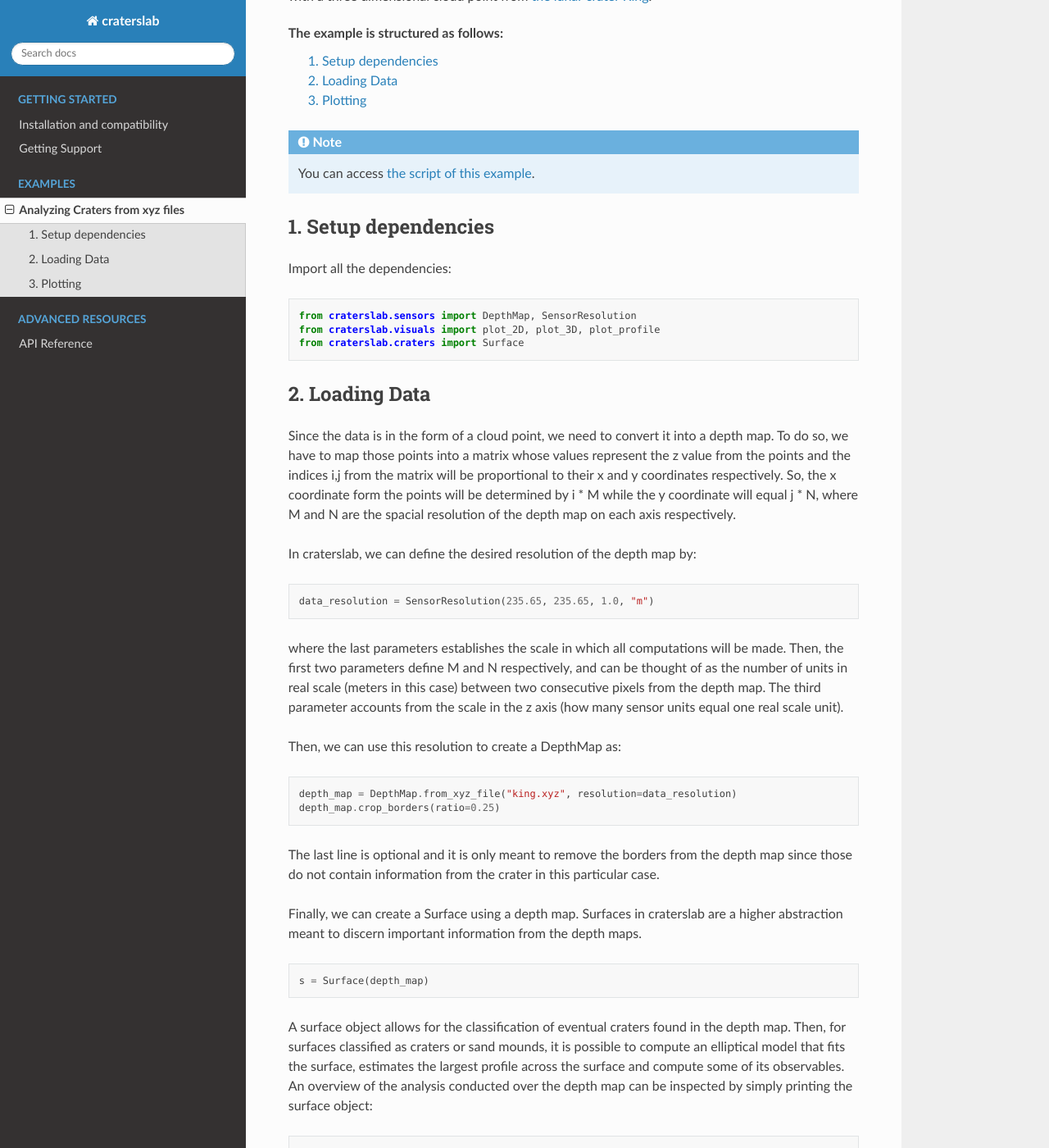
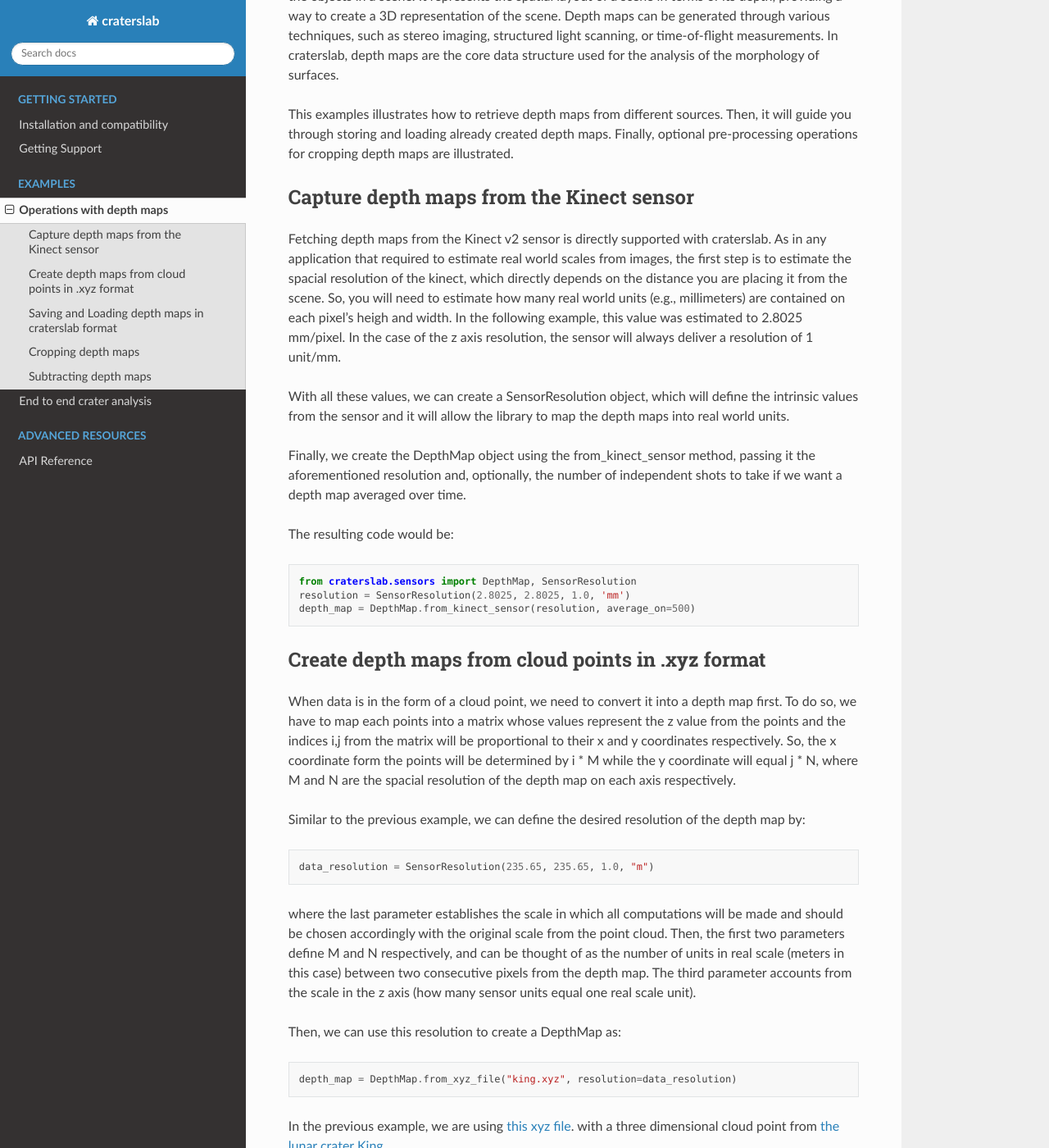
Before and after one commit to gvieralopez/craterslab, a Sphinx documentation site: the page built from docs/source/examples/example1.rst, in a window 1280 px wide and 1400 px high, scrolled down 200 px. Shown: the whole window at 82% size. Built offline with Sphinx 7.4.7 and the Read the Docs theme 2.0.0, drawn with Linux system fonts in a browser that asks for light colours; some of the changed text lies outside the part shown.

Commit message:
Update examples in doc

```diff
--- a/docs/source/examples/example1.rst
+++ b/docs/source/examples/example1.rst
@@ -1,54 +1,73 @@
-Analyzing Craters from xyz files
-================================
+Operations with depth maps
+==========================
 
-This examples illustrates how to to analyze a crater surface with craterslab.
-We will use `this xyz file <https://github.com/gvieralopez/craters/blob/main/data/king.xyz>`_
-with a three dimensional cloud point from `the lunar crater King <https://en.wikipedia.org/wiki/King_(crater)>`_.
+A depth map is a 2D image that contains information about the distance between
+the camera and the objects in a scene. It represents the spatial layout of a
+scene in terms of its depth, providing a way to create a 3D representation of
+the scene. Depth maps can be generated through various techniques, such as
+stereo imaging, structured light scanning, or time-of-flight measurements.
+In craterslab, depth maps are the core data structure used for the analysis of
+the morphology of surfaces.
 
-The example is structured as follows:
-  | :ref:`Setup dependencies 1`
-  | :ref:`Loading Data 1`
-  | :ref:`Plotting 1`
+This examples illustrates how to retrieve depth maps from different sources.
+Then, it will guide you through storing and loading already created depth maps.
+Finally, optional pre-processing operations for cropping depth maps are
+illustrated.
 
-.. note::
-   You can access `the script of this example <https://github.com/gvieralopez/craters/blob/main/example5.py>`_.
+.. _kinect 1:
 
-.. _Setup dependencies 1:
+Capture depth maps from the Kinect sensor
+-----------------------------------------
 
-1. Setup dependencies
----------------------
+Fetching depth maps from the Kinect v2 sensor is directly supported with
+craterslab. As in any application that required to estimate real world scales
+from images, the first step is to estimate the spacial resolution of the
+kinect, which directly depends on the distance you are placing it from the
+scene. So, you will need to estimate how many real world units (e.g.,
+millimeters) are contained on each pixel's heigh and width. In the following
+example, this value was estimated to 2.8025 mm/pixel. In the case of the
+z axis resolution, the sensor will always deliver a resolution of 1 unit/mm.
 
-Import all the dependencies:
+With all these values, we can create a SensorResolution object, which will
+define the intrinsic values from the sensor and it will allow the library to
+map the depth maps into real world units.
+
+Finally, we create the DepthMap object using the from_kinect_sensor method,
+passing it the aforementioned resolution and, optionally, the number of
+independent shots to take if we want a depth map averaged over time.
+
+The resulting code would be:
 
 .. code-block:: python
 
    from craterslab.sensors import DepthMap, SensorResolution
-   from craterslab.visuals import plot_2D, plot_3D, plot_profile
-   from craterslab.craters import Surface
+   resolution = SensorResolution(2.8025, 2.8025, 1.0, 'mm')
+   depth_map = DepthMap.from_kinect_sensor(resolution, average_on=500)
 
+.. _cloud points 1:
 
-.. _Loading Data 1:
+Create depth maps from cloud points in .xyz format
+--------------------------------------------------
 
-2. Loading Data
----------------
-
-Since the data is in the form of a cloud point, we need to convert it into a
-depth map. To do so, we have to map those points into a matrix whose values
+When data is in the form of a cloud point, we need to convert it into a
+depth map first. To do so, we have to map each points into a matrix whose values
 represent the z value from the points and the indices i,j from the matrix will
 be proportional to their x and y coordinates respectively. So, the x coordinate
 form the points will be determined by i * M while the y coordinate will equal
 j * N, where M and N are the spacial resolution of the depth map on each axis
 respectively.
 
-In craterslab, we can define the desired resolution of the depth map by:
+Similar to the previous example, we can define the desired resolution of the
+depth map by:
 
 
 .. code-block:: python
 
    data_resolution = SensorResolution(235.65, 235.65, 1.0, "m")
 
-where the last parameters establishes the scale in which all computations will
-be made. Then, the first two parameters define M and N respectively, and can be
+where the last parameter establishes the scale in which all computations will
+be made and should be chosen accordingly with the original scale from the point
+cloud. Then, the first two parameters define M and N respectively, and can be
 thought of as the number of units in real scale (meters in this case) between
 two consecutive pixels from the depth map. The third parameter accounts from the
 scale in the z axis (how many sensor units equal one real scale unit).
@@ -58,82 +77,81 @@ Then, we can use this resolution to create a DepthMap as:
 .. code-block:: python
 
    depth_map = DepthMap.from_xyz_file("king.xyz", resolution=data_resolution)
-   depth_map.crop_borders(ratio=0.25)
 
-The last line is optional and it is only meant to remove the borders from the
-depth map since those do not contain information from the crater in this
-particular case.
+In the previous example, we are using
+`this xyz file <https://github.com/gvieralopez/craters-data/blob/main/data/king.xyz>`_.
+with a three dimensional cloud point from `the lunar crater King <https://en.wikipedia.org/wiki/King_(crater)>`_.
 
-Finally, we can create a Surface using a depth map. Surfaces in craterslab are
-a higher abstraction meant to discern important information from the depth maps.
+.. _load save 1:
+
+Saving and Loading depth maps in craterslab format
+--------------------------------------------------
+
+Regardless the method used to acquire a depth map, it is always possible to
+store it in a file. Craterslab uses numpy's .npz format to store the matrix
+containing the depth map along with the sensor resolution associated.
 
 .. code-block:: python
 
-   s = Surface(depth_map)
+   depth_map.save('my_depth_map.npz')
 
-A surface object allows for the classification of eventual craters found in the
-depth map. Then, for surfaces classified as craters or sand mounds, it is
-possible to compute an elliptical model that fits the surface, estimates the
-largest profile across the surface and compute some of its observables. An
-overview of the analysis conducted over the depth map can be inspected by simply
-printing the surface object:
+Then, any depth map saved with craters lab can be recovered by:
 
 .. code-block:: python
 
-   print(s)
+   depth_map = DepthMap.load('my_depth_map.npz')
 
-   """
-   Found: Simple crater
+In `this repository  <https://github.com/gvieralopez/craters-data>`_ there are
+several depth maps that can be directly imported using craterslab. Those depth
+maps were captured from granular surfaces where craters are present.
 
-   Apparent Depth (d_max): -2280.23 m
-   Eccentricity (epsilon): 0.13
-   Diameter (D): 78188.58 m
-   Maximum heigh (H_cp): 3063.19 m
-   Mean Heigh over the rim (mean_h_rim): 1350.90 m
-   Concavity Volume (V_in): 5392654283113.74 m³
-   Excavated Volume (V_ex): 4729292363304.89 m³
-   Excess Volume (V_exc): 4664067973505.89 m³
-   """
+.. _crop 1:
 
-.. _Plotting 1:
+Cropping depth maps
+-------------------
 
-3. Plotting
------------
+Very frequently, captured depth maps contain much information outside the region
+of interest for an specific application. In those cases, craterslab provides
+different methods to crop the depth maps to the desired region.
 
-We can produce different plots from the depth map in order to visualize every
-detail of it. First, we could consider a two dimensional plot where we can
-optionally include the elliptical model and the largest profile:
+First, you can manually specify the bounding box (in pixel coordinates) you want
+to preserve by:
 
 .. code-block:: python
 
-   plot_2D(depth_map, profile=s.max_profile, ellipse=s.em)
+   bounding_box = (0, 0, 100, 100)
+   depth_map.crop(bounding_box)
 
-.. figure:: /images/king2d.png
-   :alt: Visualizing crater King in 2D
-   :align: center
-   :width: 550
-
-Then, we can produce a similar plot in three dimensions, where we can even scale
-every axis independently in order to emphasize any desired surface
-characteristic:
-
+If your depth_map is perfectly centered, but you want to crop the borders, you
+can use the crop_borders method, specifying a ratio from 0 to 1, where 0 means
+no cropping and 1 means crop the entire image.
 
 .. code-block:: python
 
-   plot_3D(depth_map, preview_scale=(1, 1, 5))
+   depth_map.crop_borders(0.5)
 
-.. figure:: /images/king3D.png
-   :alt: Visualizing crater King in 3D
-   :align: center
-   :width: 550
-
-Finally, we can visualize the largest profile from the surface by:
+Finally, you can let craterslab crop the depth_map for you. It will identify
+regions of significant variability and keep only them in the resulting depth
+map:
 
 .. code-block:: python
 
-   plot_profile(s.max_profile, block=True)
+   depth_map.auto_crop()
 
-.. figure:: /images/kingprofile.png
-   :alt: Visualizing crater King's largest profile
-   :align: center
-   :width: 550
+
+Subtracting depth maps
+----------------------
+
+In some scenarios it is convenient to store the depth map resulting from the
+subtraction of two other depth maps taken from the same surface at different
+time instants. For instance, when studying impact craters made under laboratory
+conditions, we can take a depth map from the surface before the impact and
+another from after the impact. That can be achieved with craters lab by:
+
+.. code-block:: python
+
+   import time
+   d0 = DepthMap.from_kinect_sensor(resolution, average_on=500)
+   time.sleep(60 * 5) # Five minutes break to produce the crater
+   df = DepthMap.from_kinect_sensor(resolution, average_on=500)
+   depth_map = d0 - df
--- a/docs/source/index.rst
+++ b/docs/source/index.rst
@@ -23,6 +23,7 @@ describing, classifying and processing surfaces from depth maps.
    :caption: Examples
 
    examples/example1
+   examples/example4
 
 
 .. toctree::
```
Also changed, not shown: docs/source/examples/example4.rst (added, +139 -0 lines).
